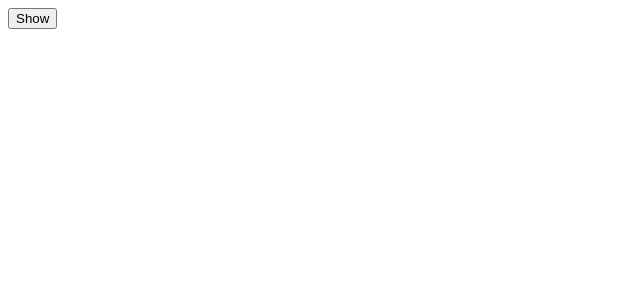
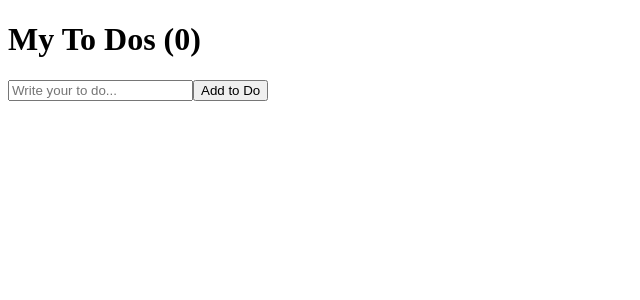
Before and after one commit to hykimyong/ReactJs, a React (Create React App) app: page / in a window 1280 px wide. Shown: the top 300 px of the page, without its empty margins (0-640 px from the left). Built offline with nearby package versions, Linux system fonts and the light colour scheme.

Commit message:
TodoList

```diff
--- a/src/App.js
+++ b/src/App.js
@@ -1,27 +1,33 @@
 import {useState, useEffect} from "react";
 
-function Hello(){
+function App() {
+    const [toDo, setToDo] = useState("");
+    const [toDos, setToDos] = useState([]);
+    const onChange = (event) => setToDo(event.target.value);
+    const onSubmit = (event) => {
+        event.preventDefault();
+        if(toDo === ""){
+            return;
+        }
 
-    useEffect(()=>{
-            console.log('hi');
-            return ()=> console.log('bye');
-        },[]);
-//    useEffect(function(){
-//        console.log('hi');
-//        return function(){
-//            console.log('bye');
-//        }
-//    },[]);
-    return <h1>Hello</h1>
-}
-
-function App() {
-    const [showing, setShowing] = useState(false);
-    const onClick = () => setShowing((prev)=> !prev);
+        setToDos((currrentArray) => [toDo, ...currrentArray]);
+        /*
+        const food = [1,2,3,4];
+        [6,food]
+        결과를 보면 이상하게 들어감 4 뒤에 6을 추가하고싶을때는
+        [6, ...food]
+        이렇게 쓰면 [1,2,3,4,6]이렇게 들어감
+        */
+        setToDo("");
+    }
+    console.log(toDos);
     return (
       <div>
-        {showing ? <Hello/> : null}
-        <button onClick = {onClick}>{showing ? "Hide" : "Show"}</button>
+        <h1>My To Dos ({toDos.length})</h1>
+        <form onSubmit={onSubmit}>
+        <input onChange={onChange} value={toDo} type="text" placeholder="Write your to do..."/>
+        <button>Add to Do</button>
+        </form>
       </div>
     );
 }
```
